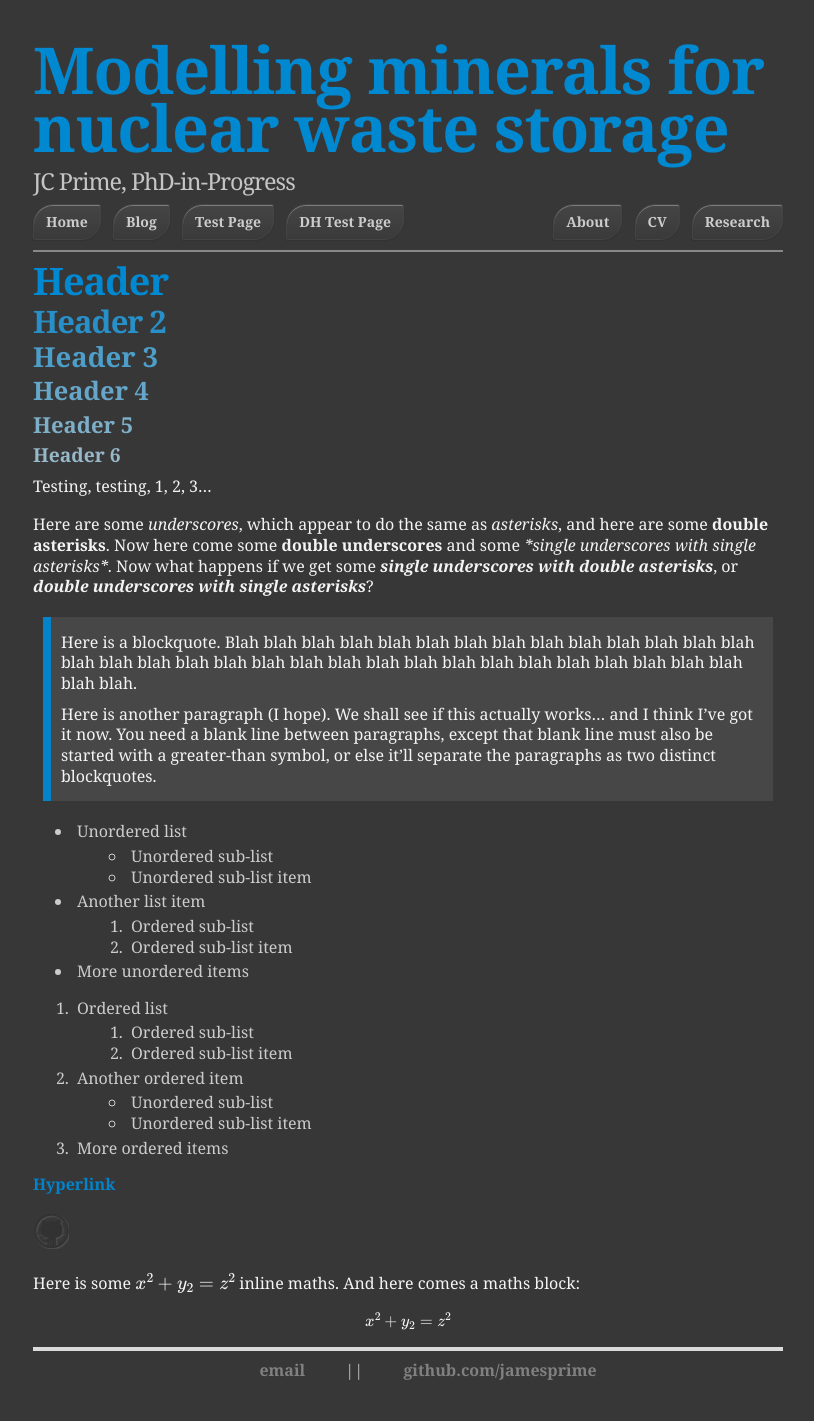
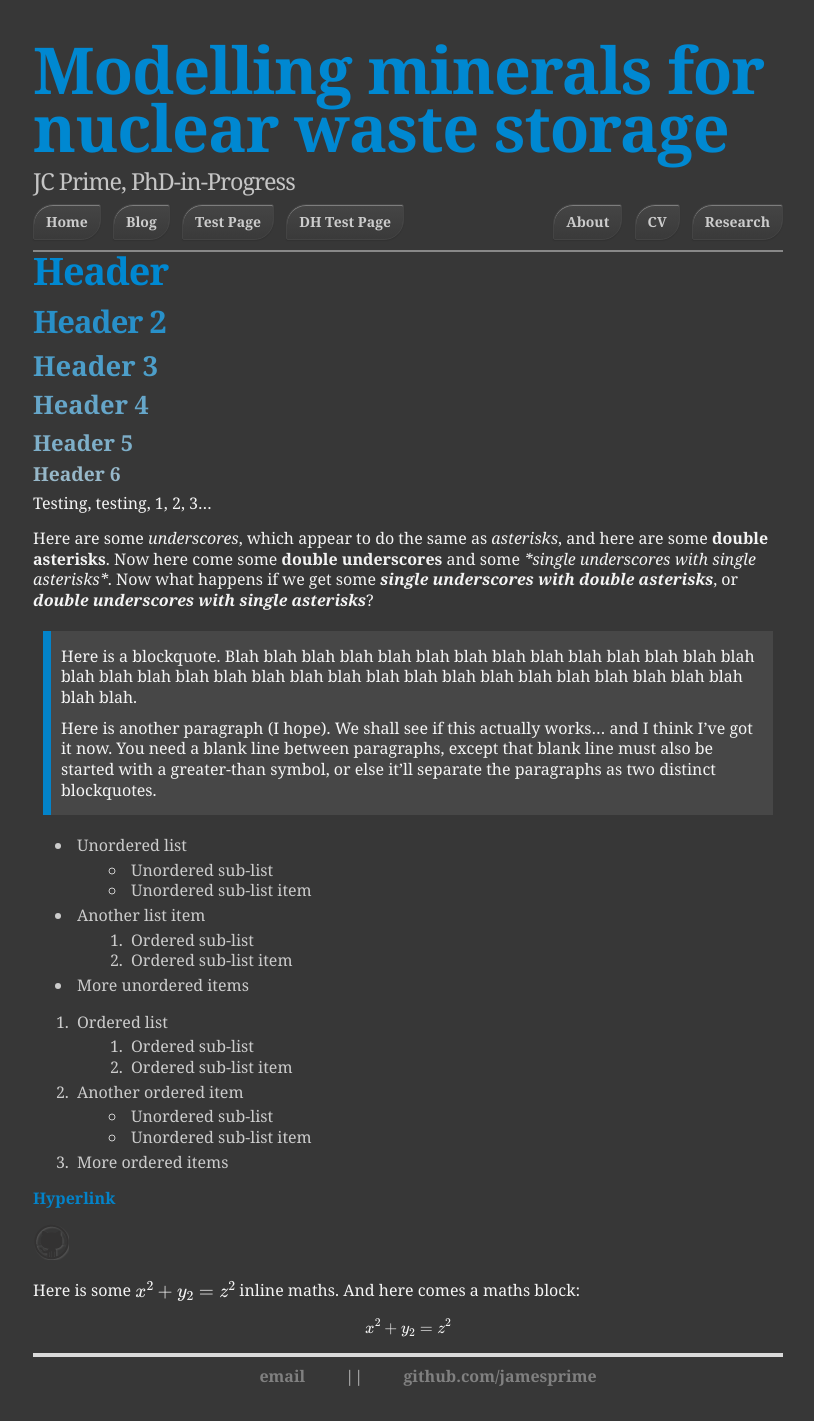
Before and after one commit to jamesprime/jamesprime.github.io, a Jekyll site: the page built from _pages/dhtest/index.md, in a window 1280 px wide. Shown: the whole page, without its empty margins (232-1046 px from the left). Built offline with Jekyll 4.4.1, drawn with Linux system fonts in a browser that asks for light colours; nearby versions of some CDN libraries; formulas are drawn with MathJax 3.

Commit message:
Updated /_sass/uberduper.scss
Added h1-h6 group selector with font-weight:bold; line-height:1em; margin: 0 0 15px, and changed p margin:0 0 18px 0 to 0 0 15px, to mirror /_sass/jamesprime.scss, as a test

```diff
--- a/_sass/uberduper.scss
+++ b/_sass/uberduper.scss
@@ -11,11 +11,16 @@ body {
     padding: 0;
 }
 
+h1, h2, h3, h4, h5, h6 {
+    font-weight: bold;
+    line-height: 1em;
+    margin: 0 0 15px;
+}
+
 h1 {
     color: #0088d1; // Originally #0383c9; changed based on contrast-related recommendations from http://webaim.org/resources/contrastchecker/
     font-size: 2.75em; // Originally 4.7em; default is 2em
     letter-spacing: -1px;
-    margin: .5em 0;
     // padding: 30px 0 0 0;
 
     a {
@@ -72,7 +77,7 @@ h6 {
 }
 
 p {
-    margin: 0 0 18px 0;
+    margin: 0 0 15px;
     font-size: 16px;
 }
 
```
